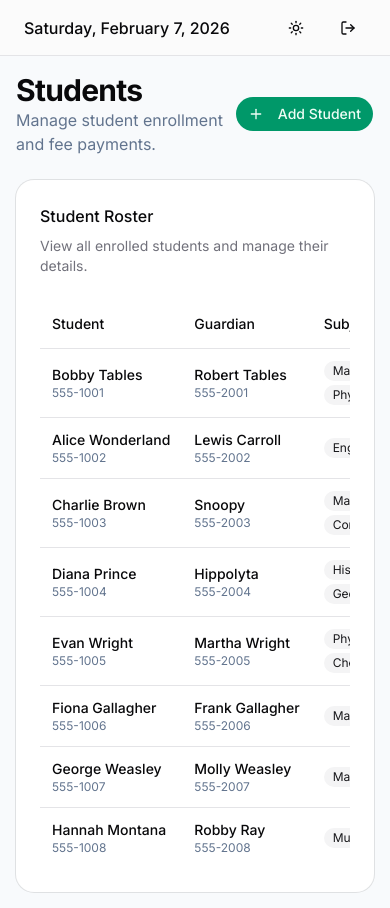
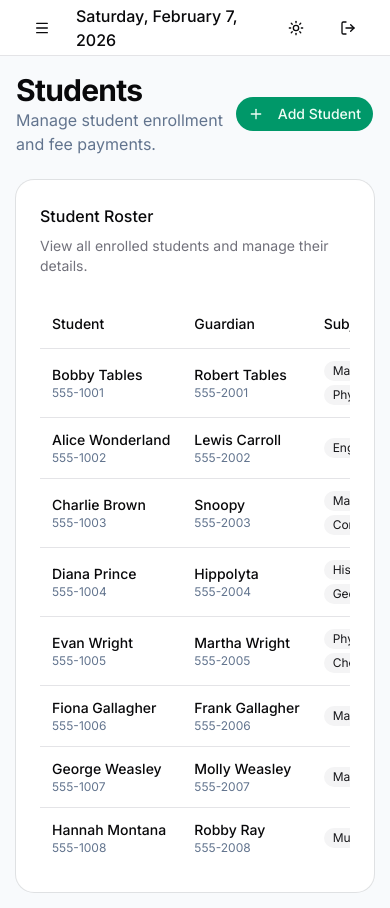
Before and after one commit to 5yndr0m/academy-admin, a Next.js app: page /students in a window 390 px wide. Built offline with nearby package versions, Linux system fonts and the light colour scheme; sample sign-in values are in the browser's storage.

Commit message:
fix: fix mobile view issues

```diff
--- a/components/layout/Topbar.tsx
+++ b/components/layout/Topbar.tsx
@@ -1,10 +1,12 @@
 'use client';
 
 import { useEffect, useState } from 'react';
+import { Sheet, SheetContent, SheetTrigger, SheetTitle } from "@/components/ui/sheet";
+import { Sidebar } from "@/components/layout/Sidebar";
 import { Button } from "@/components/ui/button";
 import { ModeToggle } from "@/components/mode-toggle";
 import { useAuth } from "@/components/auth/AuthProvider";
-import { LogOut } from "lucide-react";
+import { LogOut, Menu } from "lucide-react";
 
 export function Topbar() {
     const [currentDate, setCurrentDate] = useState<string>('');
@@ -21,9 +23,23 @@ export function Topbar() {
     }, []);
 
     return (
-        <header className="flex h-14 items-center gap-4 border-b bg-muted/40 px-6 lg:h-[60px] justify-between">
-            <div className="flex items-center gap-2 font-medium">
-                {currentDate}
+        <header className="flex h-14 items-center gap-4 border-b bg-muted/40 px-6 lg:h-[60px] justify-between z-30 sticky top-0 bg-background/95 backdrop-blur supports-[backdrop-filter]:bg-background/60">
+            <div className="flex items-center gap-4">
+                <Sheet>
+                    <SheetTrigger asChild>
+                        <Button variant="ghost" size="icon" className="md:hidden shrink-0">
+                            <Menu className="h-5 w-5" />
+                            <span className="sr-only">Toggle navigation menu</span>
+                        </Button>
+                    </SheetTrigger>
+                    <SheetContent side="left" className="p-0 w-[240px]">
+                        <SheetTitle className="sr-only">Navigation Menu</SheetTitle>
+                        <Sidebar className="border-none" />
+                    </SheetContent>
+                </Sheet>
+                <div className="flex items-center gap-2 font-medium">
+                    {currentDate}
+                </div>
             </div>
 
             <div className="flex items-center gap-4">
--- a/components/students/StudentDetailsSheet.tsx
+++ b/components/students/StudentDetailsSheet.tsx
@@ -49,7 +49,7 @@ export function StudentDetailsSheet({ student, onUpdate }: StudentDetailsSheetPr
                     <Eye className="h-4 w-4" />
                 </Button>
             </SheetTrigger>
-            <SheetContent className="sm:max-w-md overflow-y-auto">
+            <SheetContent className="w-full sm:max-w-md overflow-y-auto">
                 <SheetHeader>
                     <SheetTitle>{student.fullName}</SheetTitle>
                     <SheetDescription>
```
